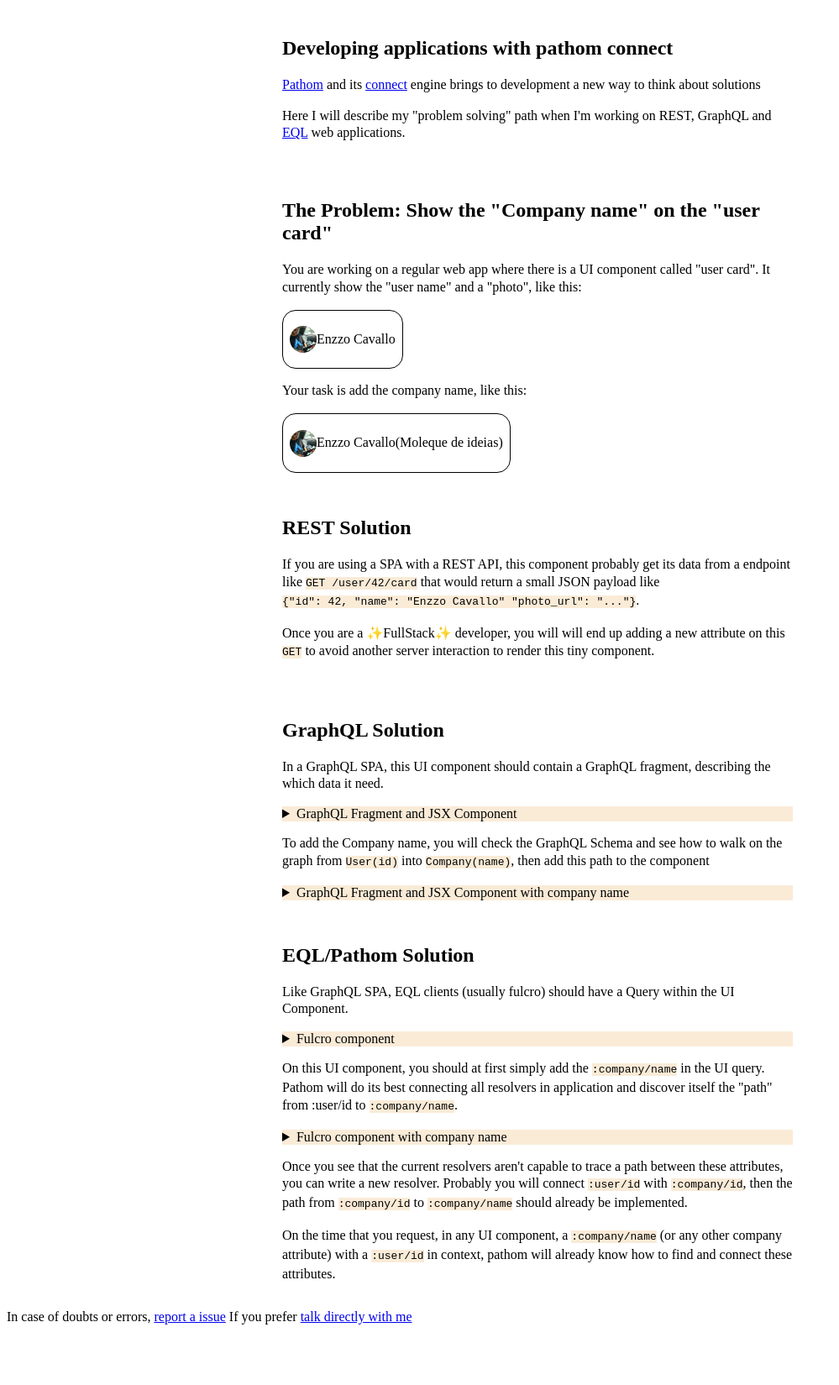
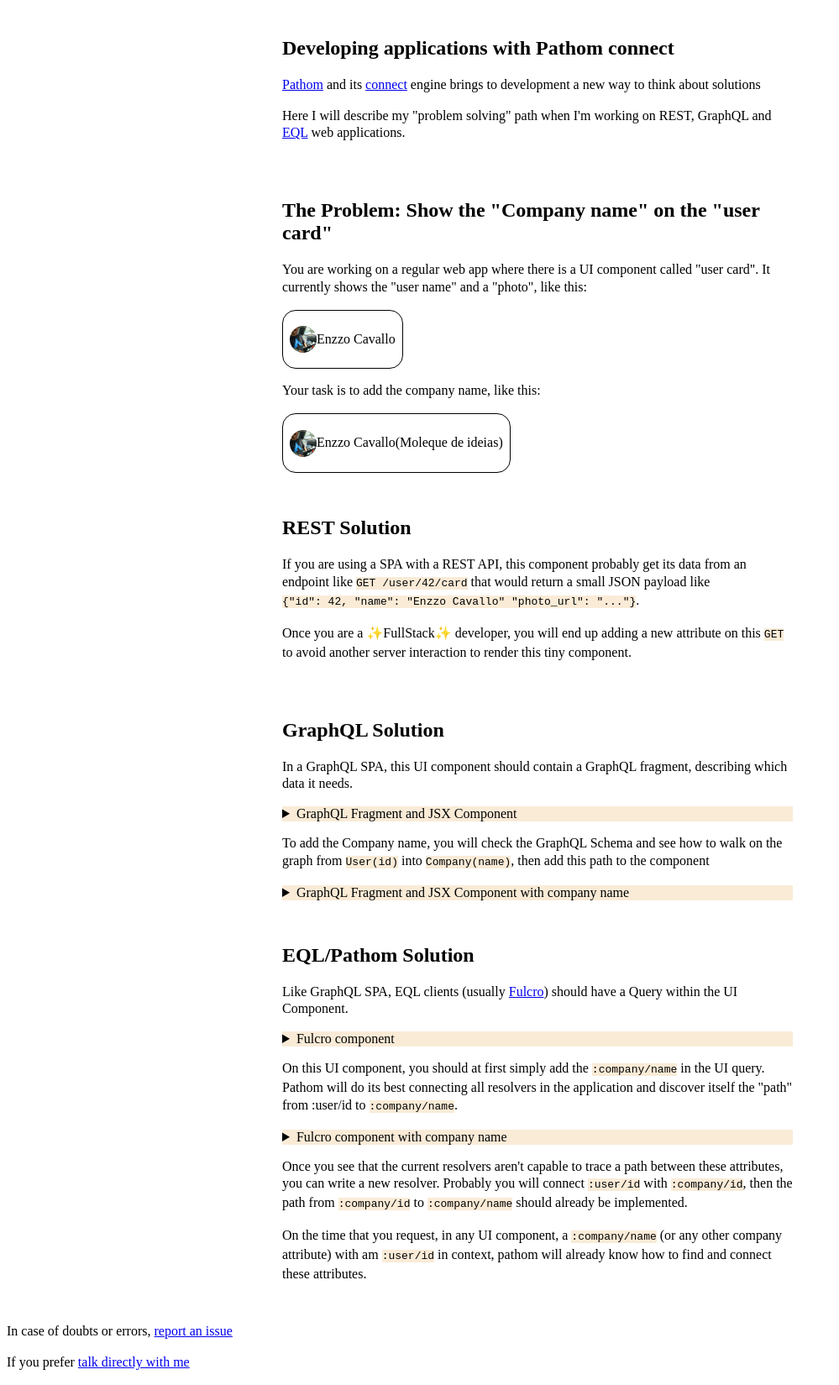
Before and after one commit to souenzzo/souenzzo.github.io, a Jekyll site: the page developing-eql-applications-with-pathom-connect.html, which Jekyll copies as it is, in a window 1280 px wide. Shown: the whole page at 84% size, without its empty margins (0-999 px from the left). Built offline with Jekyll 4.4.1, drawn with Linux system fonts in a browser that asks for light colours; before the commit the page ends 1585 px from its top, so only the background shows below that.

Commit message:
+grammarly review

```diff
--- a/developing-eql-applications-with-pathom-connect.html
+++ b/developing-eql-applications-with-pathom-connect.html
@@ -12,14 +12,18 @@
     <meta name="twitter:creator" content="@souenzzo"/>
     <meta name="author" content="Enzzo Cavallo">
     <!-- Title metadata -->
-    <title>Developing applications with pathom connect</title>
-    <meta name="twitter:title" content="Developing applications with pathom connect"/>
-    <meta property="og:title" content="Developing applications with pathom connect"/>
+    <title>Developing applications with Pathom connect</title>
+    <meta name="twitter:title" content="Developing applications with Pathom connect"/>
+    <meta property="og:title" content="Developing applications with Pathom connect"/>
     <!-- Description metadata -->
-    <meta name="twitter:description" content="Pathom and its connect engine brings to development a new way to think about solutions"/>
-    <meta name="Description" content="Pathom and its connect engine brings to development a new way to think about solutions"/>
-    <meta name="description" content="Pathom and its connect engine brings to development a new way to think about solutions">
-    <meta property="og:description" content="Pathom and its connect engine brings to development a new way to think about solutions"/>
+    <meta name="twitter:description"
+          content="Pathom and its connect engine brings to development a new way to think about solutions"/>
+    <meta name="Description"
+          content="Pathom and its connect engine brings to development a new way to think about solutions"/>
+    <meta name="description"
+          content="Pathom and its connect engine brings to development a new way to think about solutions">
+    <meta property="og:description"
+          content="Pathom and its connect engine brings to development a new way to think about solutions"/>
     <!-- https://jrl.ninja/etc/1 -->
     <style>
         section {
@@ -54,13 +58,11 @@
           background-color: lime;
         }
 
-
-
     </style>
 </head>
 <body>
 <section>
-    <h1>Developing applications with pathom connect</h1>
+    <h1>Developing applications with Pathom connect</h1>
     <p><a href="https://github.com/wilkerlucio/pathom">Pathom</a> and its
         <a href="https://blog.wsscode.com/pathom/v2/pathom/2.2.0/connect.html">connect</a> engine brings to development
         a new way to think about solutions</p>
@@ -69,13 +71,13 @@
 </section>
 <section>
     <h2 id="the-problem">The Problem: Show the "Company name" on the "user card"</h2>
-    <p>You are working on a regular web app where there is a UI component called "user card". It currently show the
+    <p>You are working on a regular web app where there is a UI component called "user card". It currently shows the
         "user name" and a "photo", like this:</p>
     <aside>
         <img alt="A small profile picture" src="me.jpg"/>
         <p>Enzzo Cavallo</p>
     </aside>
-    <p>Your task is add the company name, like this:</p>
+    <p>Your task is to add the company name, like this:</p>
     <aside>
         <img alt="A small profile picture" src="me.jpg"/>
         <p>Enzzo Cavallo</p>
@@ -85,19 +87,19 @@
 <section>
     <h2 id="rest-solution"> REST Solution</h2>
     <p>
-        If you are using a SPA with a REST API, this component probably get its data from a endpoint like
+        If you are using a SPA with a REST API, this component probably get its data from an endpoint like
         <code>GET /user/42/card</code> that would return a small JSON payload like
         <code>{"id": 42, "name": "Enzzo Cavallo" "photo_url": "..."}</code>.
     </p>
     <p>
-        Once you are a ✨FullStack✨ developer, you will will end up adding a new attribute on this <code>GET</code> to
+        Once you are a ✨FullStack✨ developer, you will end up adding a new attribute on this <code>GET</code> to
         avoid another server interaction to render this tiny component.
     </p>
 </section>
 <section>
     <h1 id="graphql-solution">GraphQL Solution</h1>
     <p>
-        In a GraphQL SPA, this UI component should contain a GraphQL fragment, describing the which data it need.
+        In a GraphQL SPA, this UI component should contain a GraphQL fragment, describing which data it needs.
     </p>
     <details>
         <summary>GraphQL Fragment and JSX Component</summary>
@@ -147,7 +149,8 @@
 <section>
     <h2 id="pathom-solution">EQL/Pathom Solution</h2>
     <p>
-        Like GraphQL SPA, EQL clients (usually fulcro) should have a Query within the UI Component.
+        Like GraphQL SPA, EQL clients (usually <a href="https://github.com/fulcrologic">Fulcro</a>) should have a Query
+        within the UI Component.
     </p>
     <details>
         <summary>Fulcro component</summary>
@@ -185,12 +188,15 @@
     </p>
     <p>
         On the time that you request, in any UI component, a <code>:company/name</code> (or any other company attribute)
-        with a <code>:user/id</code> in context, pathom will already know how to find and connect these attributes.
+        with am <code>:user/id</code> in context, pathom will already know how to find and connect these attributes.
     </p>
 </section>
 <footer>
-    In case of doubts or errors, <a href="https://github.com/souenzzo/souenzzo.github.io/issues/new">report a issue</a>
-    If you prefer <a href="https://t.me/souenzzo">talk directly with me</a>
+    <p>
+        In case of doubts or errors,
+        <a href="https://github.com/souenzzo/souenzzo.github.io/issues/new">report an issue</a>
+    </p>
+    <p>If you prefer <a href="https://t.me/souenzzo">talk directly with me</a></p>
 </footer>
 </body>
 </html>
```
Also changed, not shown: other parts of developing-eql-applications-with-pathom-connect.html (+2 -2 lines).
